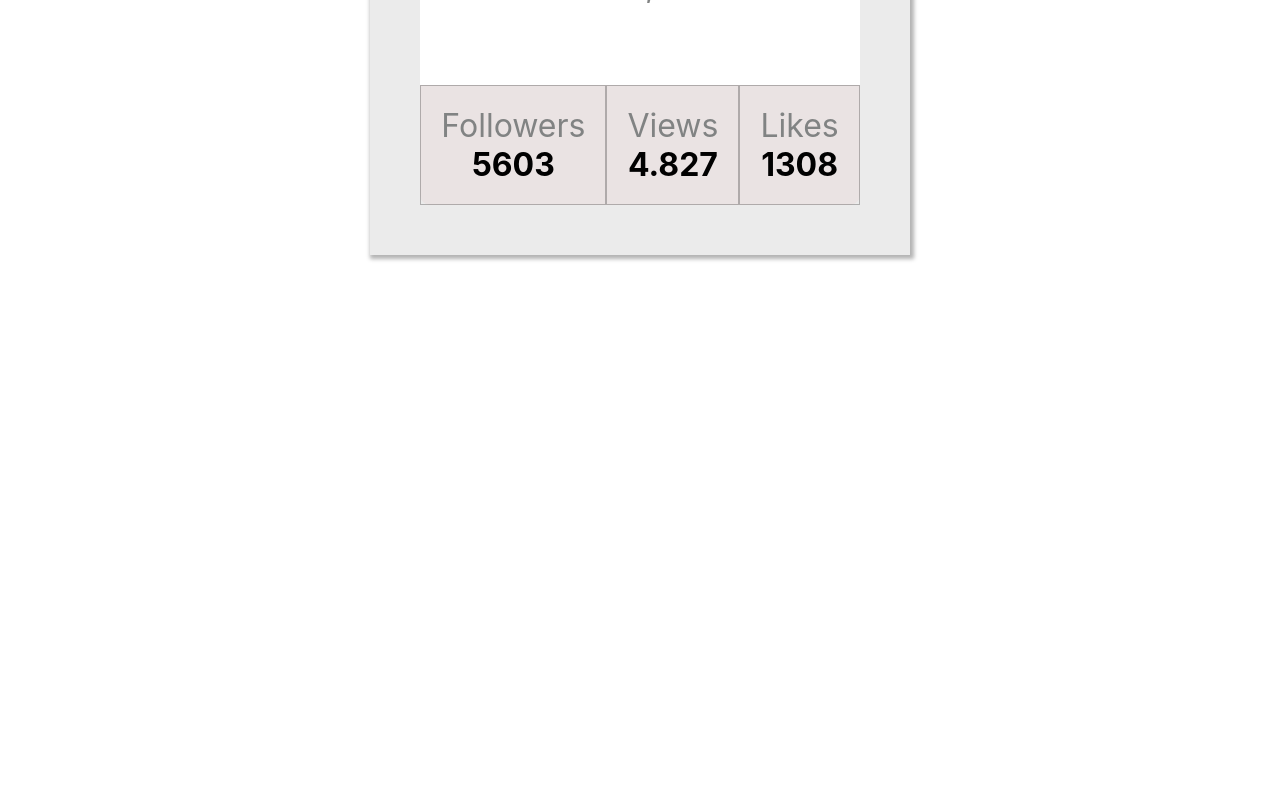
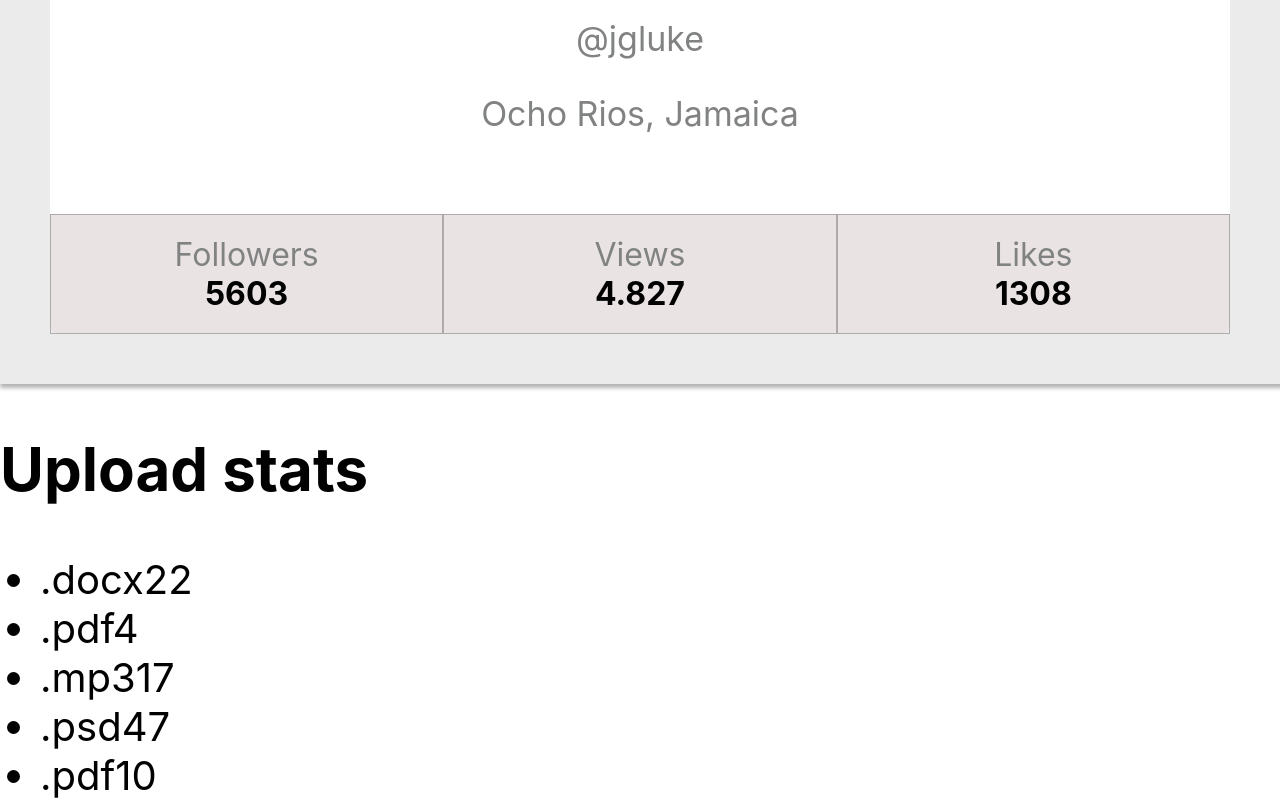
Before and after one commit to Westtochka/goit-react-hw-01-components, a React (Create React App) app: page / in a window 1280 px wide. Shown: the part 507-1307 px from the top of the page. Before the commit the page ends 800 px from the top, so only its background shows below. Built offline with nearby package versions, Linux system fonts and the light colour scheme.

Commit message:
task 2 without css

```diff
--- a/src/components/App.jsx
+++ b/src/components/App.jsx
@@ -1,6 +1,6 @@
 import PropTypes from 'prop-types';
 import { Profile } from "./Profile/Profile";
-import {Statistics} from '/Statistics/Statistics';
+import {Statistics} from './Statistics/Statistics';
 
 import user from '../user.json';
 import data from '../data.json';
@@ -10,7 +10,7 @@ export const App = () => {
     <div
       style={{
         height: '100vh',
-        display: 'flex',
+        // display: 'flex',
         justifyContent: 'center',
         alignItems: 'center',
         fontSize: 40,
@@ -26,7 +26,6 @@ export const App = () => {
 />
 
 <Statistics title="Upload stats" stats={data} />
-<Statistics stats={data} />
 
     </div>
   );
@@ -47,3 +46,7 @@ tag: PropTypes.string.isRequired,
   })
   )
 }
+
+// Statistics.propTypes={
+
+// }
--- a/src/components/Profile/Profile.jsx
+++ b/src/components/Profile/Profile.jsx
@@ -3,7 +3,7 @@ import css from './Profile.module.css'
 
 export const Profile =({username, avatar, tag, location, stats})=>{
     return <div className={css.profile}>
-         <div className={css.description}>
+        <div className={css.description}>
     <img
       src={avatar}
       alt={username}
--- a/src/components/Profile/Profile.module.css
+++ b/src/components/Profile/Profile.module.css
@@ -1,11 +1,7 @@
-/* body{
-
-} */
 p{
   margin-top:0;
 }
 .profile {
-  /* width:768px; */
   padding-left: 50px;
   padding-right: 50px;
   padding-top: 50px;
--- /dev/null
+++ b/src/components/StatistList/StatistList.jsx
@@ -0,0 +1,6 @@
+// import css from './StatistList.module.css'
+
+// export const StatistList=({data})=>{
+//     return(
+//  )
+//   }
--- a/src/components/Statistics/Statistics.jsx
+++ b/src/components/Statistics/Statistics.jsx
@@ -1,27 +1,28 @@
-import PropTypes from 'prop-types'
-import css from './Statistics.module.css'
+// import PropTypes from 'prop-types'
+import css from './Statistics.module.css';
+// import { StatistList } from 'components/StatistList/StatistList'
+export const Statistics = ({ stats, title }) => {
+  return (
+    <section className={css.statistics}>
+      {title && <h2 className={css.title}>{title}</h2>}
+      <ul className={css.statList}>
+        {stats.map(stat => (
+          <li key={stat.id} className={css.item}>
+            <span className={css.label}>{stat.label}</span>
+            <span className={css.percentage}>{stat.percentage}</span>
+          </li>
+        ))}
+      </ul>
+    </section>
+  );
+};
 
-export const Statistics=({id, label, percentage})=>{
-    <section className={css.statistics}>
-  <h2 className={css.title}>Upload stats</h2>
-
-  <ul class="stat-list">
-    <li class="item">
-      <span class="label">.docx</span>
-      <span class="percentage">4%</span>
-    </li>
-    <li class="item">
-      <span class="label">.mp3</span>
-      <span class="percentage">14%</span>
-    </li>
-    <li class="item">
-      <span class="label">.pdf</span>
-      <span class="percentage">41%</span>
-    </li>
-    <li class="item">
-      <span class="label">.mp4</span>
-      <span class="percentage">12%</span>
-    </li>
-  </ul>
-</section>
-}
+// Statistics.propTypes ={
+//     title: PropTypes.string,
+//     stats: PropTypes.arrayOf(PropTypes.objectOf(
+//       id: PropTypes.string.isRequired,
+//       label: PropTypes.string.isRequired,
+//       percentage: PropTypes.number.isRequired
+//       )
+//       )
+// }
--- /dev/null
+++ b/src/components/Statistics/Statistics.module.css
@@ -0,0 +1,6 @@
+.title{
+    font-size:700;
+}
+.statList{
+display: block;
+}
```
Also changed, not shown: src/components/StatistList/StatistList.module.css (added).
